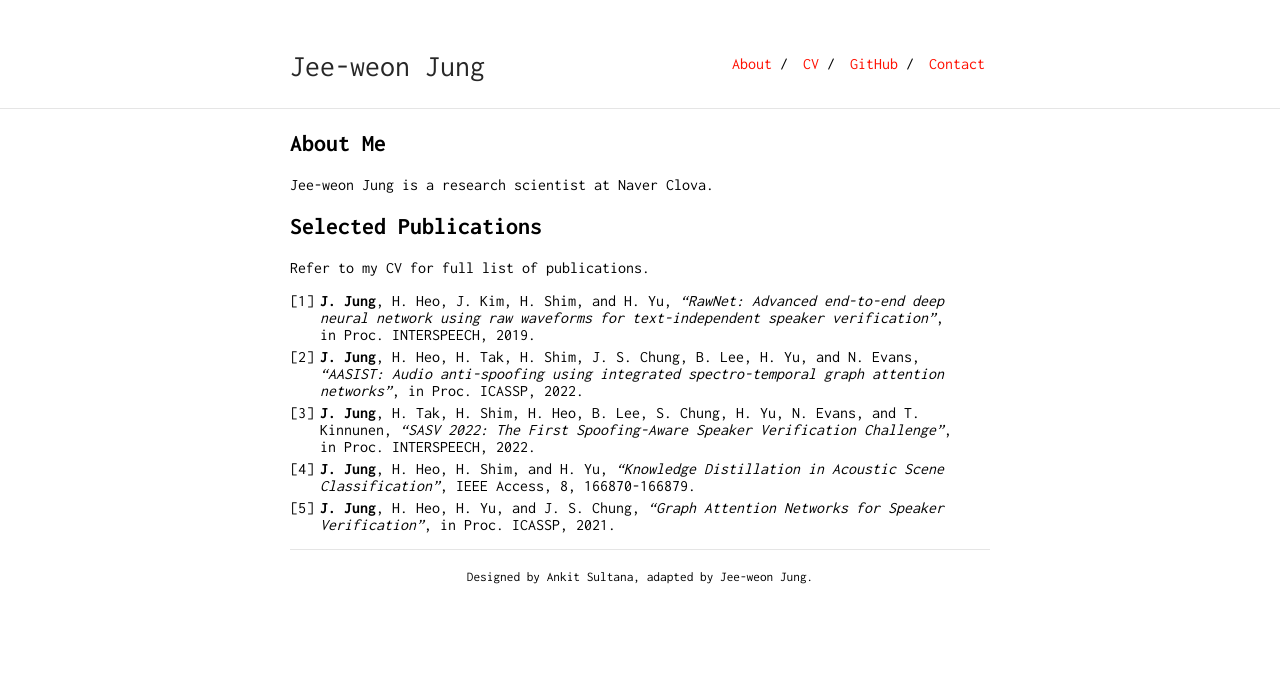
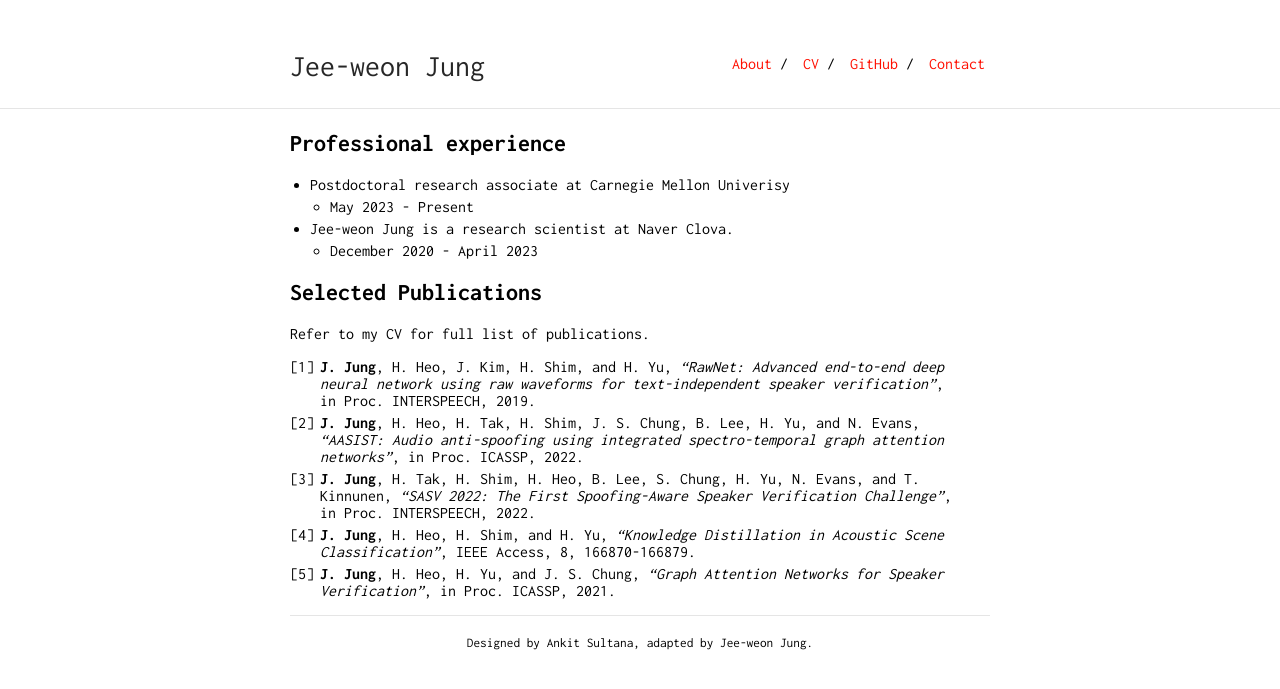
Before and after one commit to satvik-dixit/satvik-dixit.github.io, a Jekyll site: the page built from index.md, in a window 1280 px wide. Shown: the top 689 px of the page. Built offline with Jekyll 4.4.1, drawn with Linux system fonts in a browser that asks for light colours.

Commit message:
update 230506

```diff
--- a/_config.yml
+++ b/_config.yml
@@ -19,7 +19,7 @@ nav:
  - name: "About"
    link: "./"
  - name: "CV"
-   link: "CV_Jee-weon_Jung_20221030.pdf"
+   link: "CV_20230506.pdf"
  - name: "GitHub"
    link: "https://github.com/Jungjee"
  - name: "Contact"
--- a/index.md
+++ b/index.md
@@ -2,9 +2,12 @@
 layout: default
 ---
 
-## About Me
+## Professional experience
 
-Jee-weon Jung is a research scientist at Naver Clova.
+- Postdoctoral research associate at Carnegie Mellon Univerisy
+  - May 2023 - Present
+- Jee-weon Jung is a research scientist at Naver Clova.
+  - December 2020 - April 2023
 
 ## Selected Publications
 Refer to my CV for full list of publications.
```
Also changed, not shown: sherlock.jpg (deleted), 1 other file.
